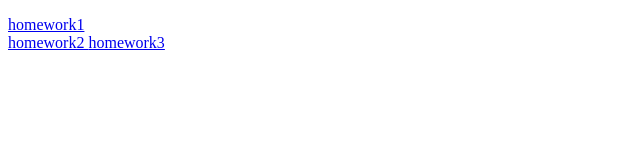
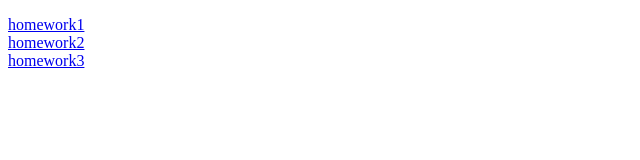
Before and after one commit to IIZETA/CIS1300, a plain HTML site: page index.html in a window 1280 px wide. Shown: the whole page, without its empty margins (0-640 px from the left). Drawn offline with Linux system fonts and the light colour scheme.

Commit message:
Update index.html

```diff
--- a/index.html
+++ b/index.html
@@ -5,7 +5,7 @@
   <title>Homework</title>
 <body>
  <p> <a href = "https://iizeta.github.io/CIS1300/hw01/index.html">homework1 </a> <br>
-  <a href = "https://iizeta.github.io/CIS1300/hw02/index.html">homework2 </a>
+  <a href = "https://iizeta.github.io/CIS1300/hw02/index.html">homework2 </a> <br>
     <a href = "https://iizeta.github.io/CIS1300/hw03/index.html">homework3 </a>
   </p>
 </body>
```
